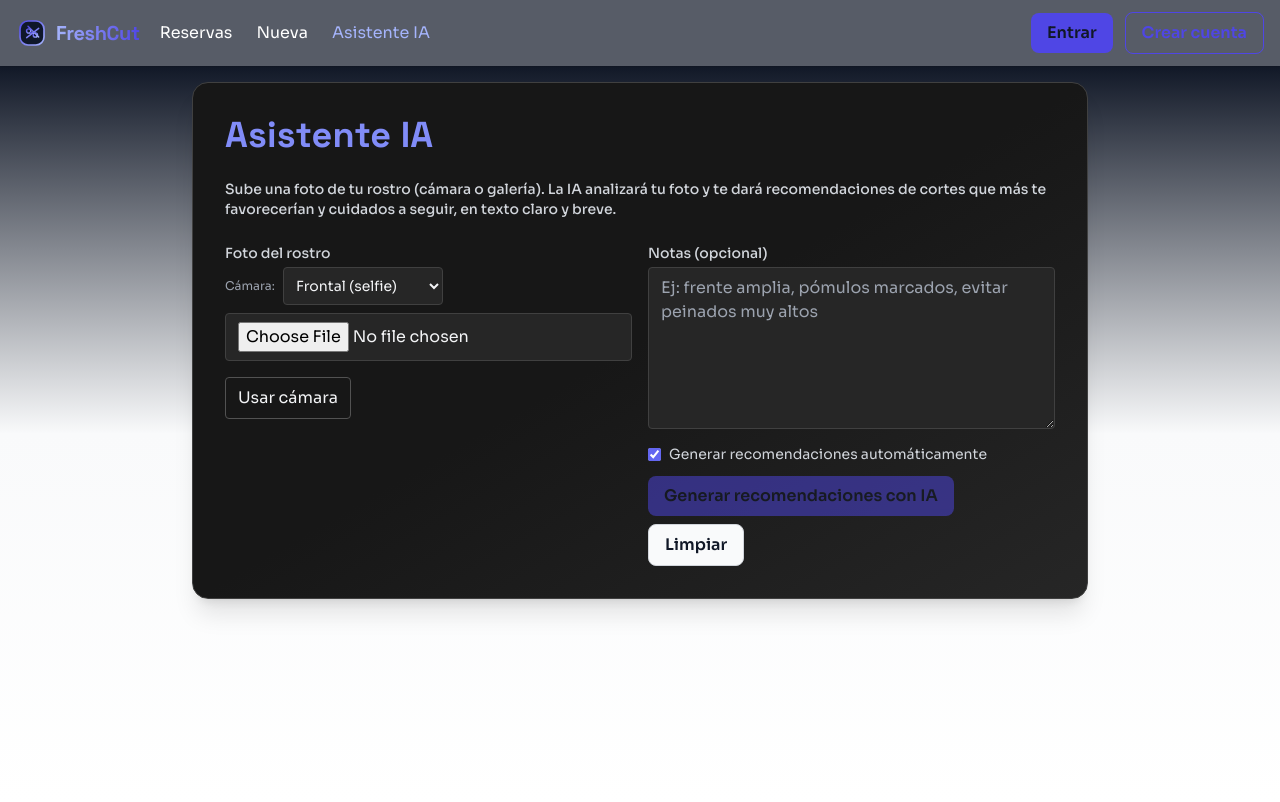
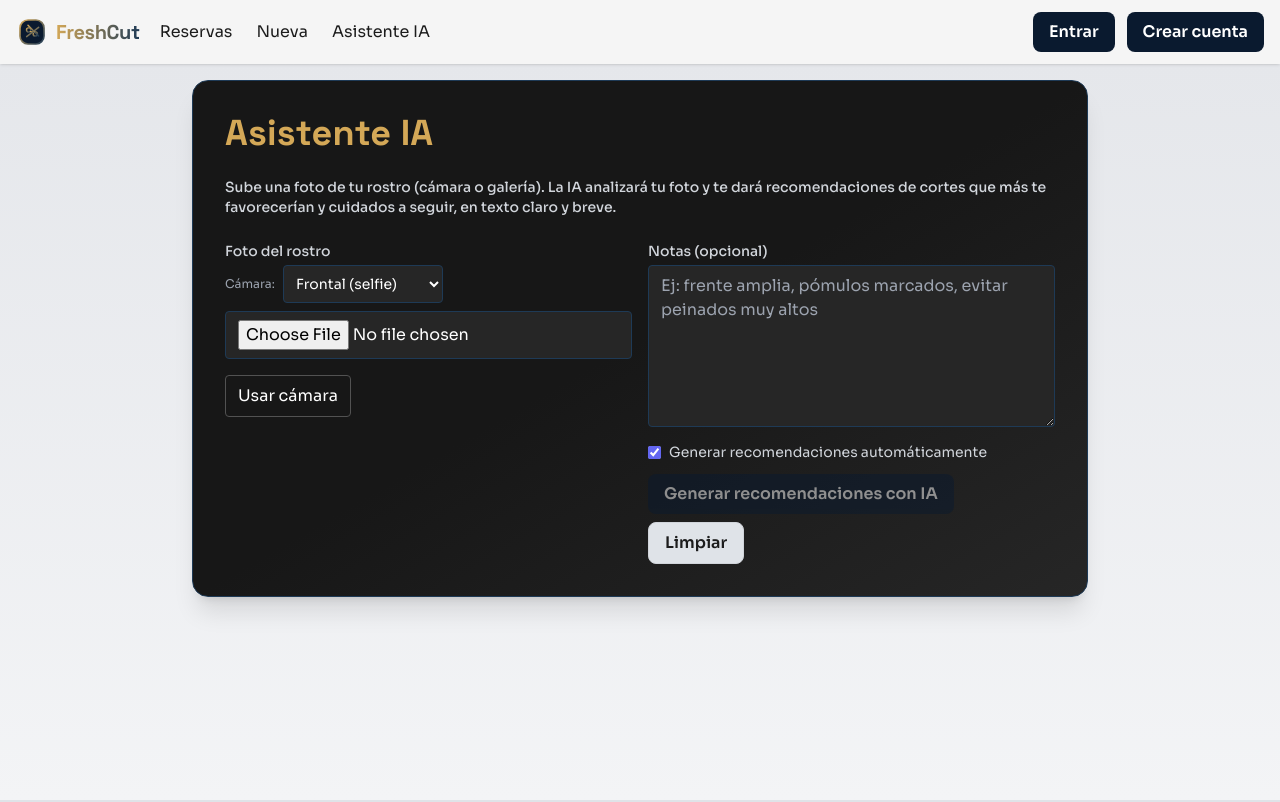
Before and after one commit to freshcutm/freshCut-Frontend, an Angular app: page /ia in a window 1280 px wide. Built offline with nearby package versions, Linux system fonts and the light colour scheme.

Commit message:
Cambio colores interfaz

```diff
--- a/src/app/app.component.css
+++ b/src/app/app.component.css
@@ -8,11 +8,11 @@
 
 a:hover .logo-mark {
   transform: scale(1.03);
-  filter: drop-shadow(0 2px 6px rgba(79, 70, 229, 0.35));
+  filter: drop-shadow(0 2px 6px rgba(30, 58, 86, 0.35));
 }
 
 .barber-title {
-  background-image: linear-gradient(90deg, #a5b4fc, #4f46e5);
+  background-image: linear-gradient(90deg, #D4A857, #1E3A56);
   -webkit-background-clip: text;
   background-clip: text;
   color: transparent;
--- a/src/app/app.component.html
+++ b/src/app/app.component.html
@@ -5,12 +5,12 @@
         <title>FreshCut</title>
         <defs>
           <linearGradient id="fcGrad" x1="0" y1="0" x2="1" y2="1">
-            <stop offset="0%" stop-color="#4f46e5"/>
-            <stop offset="100%" stop-color="#a5b4fc"/>
+            <stop offset="0%" stop-color="#D4A857"/>
+            <stop offset="100%" stop-color="#1E3A56"/>
           </linearGradient>
         </defs>
         <!-- Emblema redondeado -->
-        <rect x="6" y="6" width="36" height="36" rx="12" fill="#0f172a" stroke="url(#fcGrad)" stroke-width="2.5"/>
+        <rect x="6" y="6" width="36" height="36" rx="12" fill="#0A1A2F" stroke="url(#fcGrad)" stroke-width="2.5"/>
         <!-- Tijeras estilizadas -->
         <g fill="none" stroke="url(#fcGrad)" stroke-width="2.2" stroke-linecap="round" stroke-linejoin="round">
           <!-- mangos simétricos -->
@@ -35,7 +35,7 @@
     <span class="ml-auto"></span>
     <ng-container *ngIf="!auth.isLoggedIn(); else logged">
       <a routerLink="/auth/login" class="btn btn-primary">Entrar</a>
-      <a routerLink="/auth/register" class="btn btn-outline">Crear cuenta</a>
+      <a routerLink="/auth/register" class="btn btn-primary">Crear cuenta</a>
     </ng-container>
     <ng-template #logged>
       <span class="hidden sm:inline text-sm text-indigo-200">{{ auth.email() }}</span>
--- a/src/app/features/auth/login.component.ts
+++ b/src/app/features/auth/login.component.ts
@@ -22,7 +22,7 @@ import { NotificationsService } from '../../ui/notifications.service';
           <input [(ngModel)]="password" name="password" type="password" class="w-full border rounded px-3 py-2 focus:outline-none focus:ring-2 focus:ring-indigo-500" required />
         </div>
         <div class="flex items-center gap-3">
-          <button class="w-full sm:w-auto bg-indigo-600 text-white px-4 py-2 rounded hover:bg-indigo-700" type="submit">Entrar</button>
+          <button class="w-full sm:w-auto btn btn-primary" type="submit">Entrar</button>
           <a routerLink="/auth/register" class="text-indigo-600 hover:underline">Crear cuenta</a>
           <a routerLink="/auth/reset" class="text-gray-600 hover:underline">¿Olvidaste tu contraseña?</a>
         </div>
--- a/src/app/features/auth/register.component.ts
+++ b/src/app/features/auth/register.component.ts
@@ -26,7 +26,7 @@ import { NotificationsService } from '../../ui/notifications.service';
           <input [(ngModel)]="password" name="password" type="password" class="w-full border rounded px-3 py-2 focus:outline-none focus:ring-2 focus:ring-indigo-500" required />
         </div>
         <div class="flex items-center gap-3">
-          <button class="w-full sm:w-auto bg-green-600 text-white px-4 py-2 rounded hover:bg-green-700" type="submit">Crear cuenta</button>
+          <button class="w-full sm:w-auto btn btn-primary" type="submit">Crear cuenta</button>
           <a routerLink="/auth/register/barbero" class="text-indigo-600 hover:underline">Soy barbero</a>
         </div>
       </form>
--- a/src/styles.css
+++ b/src/styles.css
@@ -24,15 +24,28 @@ html, body, input, select, textarea, button {
   font-weight: 500;
 }
 .barber-accent {
-  color: #818cf8; /* indigo-400 */
+  color: var(--color-accent);
 }
 
 /* Variables de marca */
 :root {
-  --brand-amber: #4f46e5; /* indigo-600 */
-  --brand-amber-hover: #4338ca; /* indigo-700 */
-  --brand-dark: #0a0a0a; /* near black */
-  --border-neutral: #e5e7eb; /* gray-200 */
+  --color-primary: #0A1A2F;
+  --color-secondary: #1E3A56;
+  --color-accent: #D4A857;
+  --color-light-bg: #DFE3E8;
+  --color-navbar: #F5F5F5;
+  --color-dark-text: #1C1C1C;
+  --color-light-text: #FFFFFF;
+
+  --brand-amber: var(--color-primary);
+  --brand-amber-hover: var(--color-secondary);
+  --brand-dark: var(--color-dark-text);
+  --border-neutral: #E0E0E0;
+}
+
+body {
+  background-color: var(--color-light-bg);
+  color: var(--color-dark-text);
 }
 
 /* Botones globales */
@@ -54,26 +67,26 @@ html, body, input, select, textarea, button {
 }
 .btn-primary {
   background-color: var(--brand-amber);
-  color: #111827; /* gray-900 */
+  color: var(--color-light-text) !important;
 }
 .btn-primary:hover {
   background-color: var(--brand-amber-hover);
 }
 .btn-outline {
-  border: 1px solid var(--brand-amber);
-  color: var(--brand-amber);
+  border: 1px solid var(--color-accent);
+  color: var(--color-accent);
   background-color: transparent;
 }
 .btn-outline:hover {
-  background-color: rgba(79, 70, 229, 0.12); /* indigo */
+  background-color: rgba(212, 168, 87, 0.12);
 }
 .btn-muted {
-  border: 1px solid #d1d5db; /* gray-300 */
-  color: #111827; /* gray-900 */
-  background-color: #f9fafb; /* gray-50 */
+  border: 1px solid #D0D4DA;
+  color: var(--color-dark-text);
+  background-color: var(--color-light-bg);
 }
 .btn-muted:hover {
-  background-color: #f3f4f6; /* gray-100 */
+  background-color: #ECECEC;
 }
 
 /* Logo minimalista */
@@ -87,3 +100,29 @@ html, body, input, select, textarea, button {
 :root {
   color-scheme: light;
 }
+
+.text-indigo-600 { color: var(--color-accent) !important; }
+.text-indigo-500 { color: var(--color-accent) !important; }
+.text-indigo-400 { color: var(--color-accent) !important; }
+.bg-indigo-600 { background-color: var(--color-secondary) !important; color: var(--color-light-text) !important; }
+.hover\:bg-indigo-700:hover { background-color: var(--color-primary) !important; color: var(--color-light-text) !important; }
+.border-indigo-600 { border-color: var(--color-secondary) !important; }
+.border-indigo-500 { border-color: var(--color-secondary) !important; }
+.ring-indigo-500 { --tw-ring-color: var(--color-accent) !important; }
+.focus\:ring-indigo-500:focus { --tw-ring-color: var(--color-accent) !important; }
+
+.bg-white { background-color: var(--color-light-bg) !important; }
+.bg-gray-50 { background-color: var(--color-light-bg) !important; }
+.text-gray-600 { color: var(--color-dark-text) !important; }
+.text-gray-100 { color: var(--color-light-text) !important; }
+.border-gray-300 { border-color: #D0D4DA !important; }
+.bg-neutral-900 { background-color: var(--color-primary) !important; }
+.border-neutral-700 { border-color: var(--color-secondary) !important; }
+.text-indigo-300 { color: var(--color-secondary) !important; }
+.text-indigo-200 { color: var(--color-secondary) !important; }
+.hover\:text-indigo-300:hover { color: var(--color-secondary) !important; }
+.bg-gray-900\/70 { background-color: var(--color-light-bg) !important; }
+main.bg-gradient-to-b { background-image: linear-gradient(to bottom, #E5E7EB, #F3F4F6) !important; }
+
+header.sticky.top-0 { background-color: var(--color-navbar) !important; color: var(--color-dark-text) !important; }
+header.sticky.top-0 a:not(.btn) { color: var(--color-dark-text) !important; }
```
